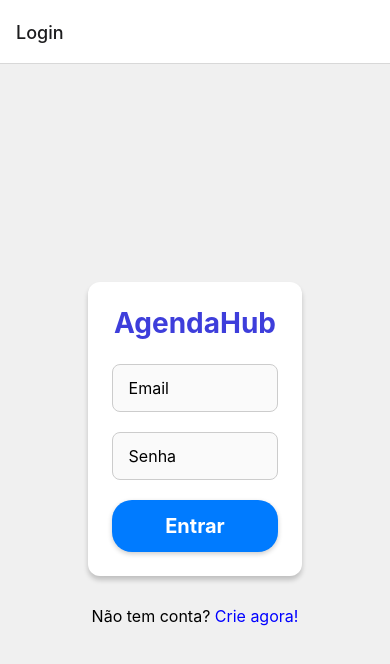
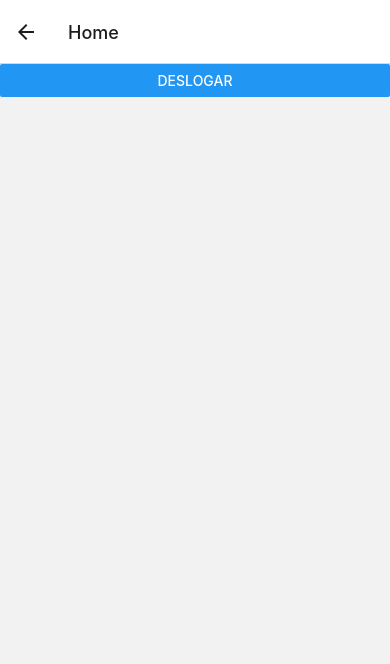
Before and after one commit to agendahub-k2/agendahub, a React Native app: screen /Home in a window 390 px wide. Shown: the top 664 px of the page. Built offline with nearby package versions, Linux system fonts and the light colour scheme.

Commit message:
add navigator

```diff
--- a/App.js
+++ b/App.js
@@ -5,6 +5,7 @@ import { NavigationContainer } from '@react-navigation/native';
 import { createStackNavigator } from '@react-navigation/stack';
 import Login from './src/components/Login';
 import Home from './src/components/Home';
+import Register from './src/components/Register';
 import styles from './src/styles/styles';
 
 const Stack = createStackNavigator();
@@ -17,8 +18,6 @@ export default function App() {
     const checkAuthentication = async () => {
       try {
         const token = await AsyncStorage.getItem('userToken');
-        console.log('token: ' + token);
-
         if (token) {
           const response = await fetch('http://localhost:8080/user/authenticate', {
             method: 'GET',
@@ -27,11 +26,7 @@ export default function App() {
             },
           });
 
-          if (response.ok) {
-            setIsAuthenticated(true);
-          } else {
-            setIsAuthenticated(false);
-          }
+          setIsAuthenticated(response.ok);
         } else {
           setIsAuthenticated(false);
         }
@@ -42,6 +37,7 @@ export default function App() {
         setLoading(false);
       }
     };
+
     checkAuthentication();
   }, []);
 
@@ -52,14 +48,13 @@ export default function App() {
       </View>
     );
   }
+
   return (
     <NavigationContainer>
-      <Stack.Navigator>
-        {isAuthenticated ? (
-          <Stack.Screen name="Home" component={Home} />
-        ) : (
-          <Stack.Screen name="Login" component={Login} />
-        )}
+      <Stack.Navigator initialRouteName={isAuthenticated ? 'Home' : 'Login'}>
+        <Stack.Screen name="Home" component={Home} />
+        <Stack.Screen name="Login" component={Login} />
+        <Stack.Screen name="Register" component={Register} />
       </Stack.Navigator>
     </NavigationContainer>
   );
--- a/src/components/Home.js
+++ b/src/components/Home.js
@@ -1,13 +1,16 @@
 import React from 'react';
-import { Text, View } from 'react-native';
-import styles from '../styles/HomeStyles.js';
+import { View, Button } from 'react-native';
 
-const Home = () => {
+function Home({ navigation }) {
+  const handleNavigate = () => {
+    navigation.navigate('Login');
+  };
+
   return (
-    <View style={styles.container}>
-      <Text style={styles.text}>Logado</Text>
+    <View>
+      <Button title="Deslogar" onPress={handleNavigate} />
     </View>
   );
-};
+}
 
 export default Home;
--- a/src/components/Login.js
+++ b/src/components/Login.js
@@ -34,7 +34,8 @@ export default function Login({ navigation }) {
       const token = response.data.token;
 
       await AsyncStorage.setItem('userToken', token);
-      navigation.replace('Home');
+      console.log("Navegando para Home");
+      navigation.navigate('Home');
     } catch (error) {
       Alert.alert('Erro', 'Email ou senha inválidos');
       console.error(error);
--- /dev/null
+++ b/src/components/Register.js
@@ -0,0 +1,13 @@
+import React from 'react';
+import { View, Button } from 'react-native';
+
+function Register({ navigation }) {
+
+  return (
+    <View>
+      Tela de cadastro
+    </View>
+  );
+}
+
+export default Register;
```
